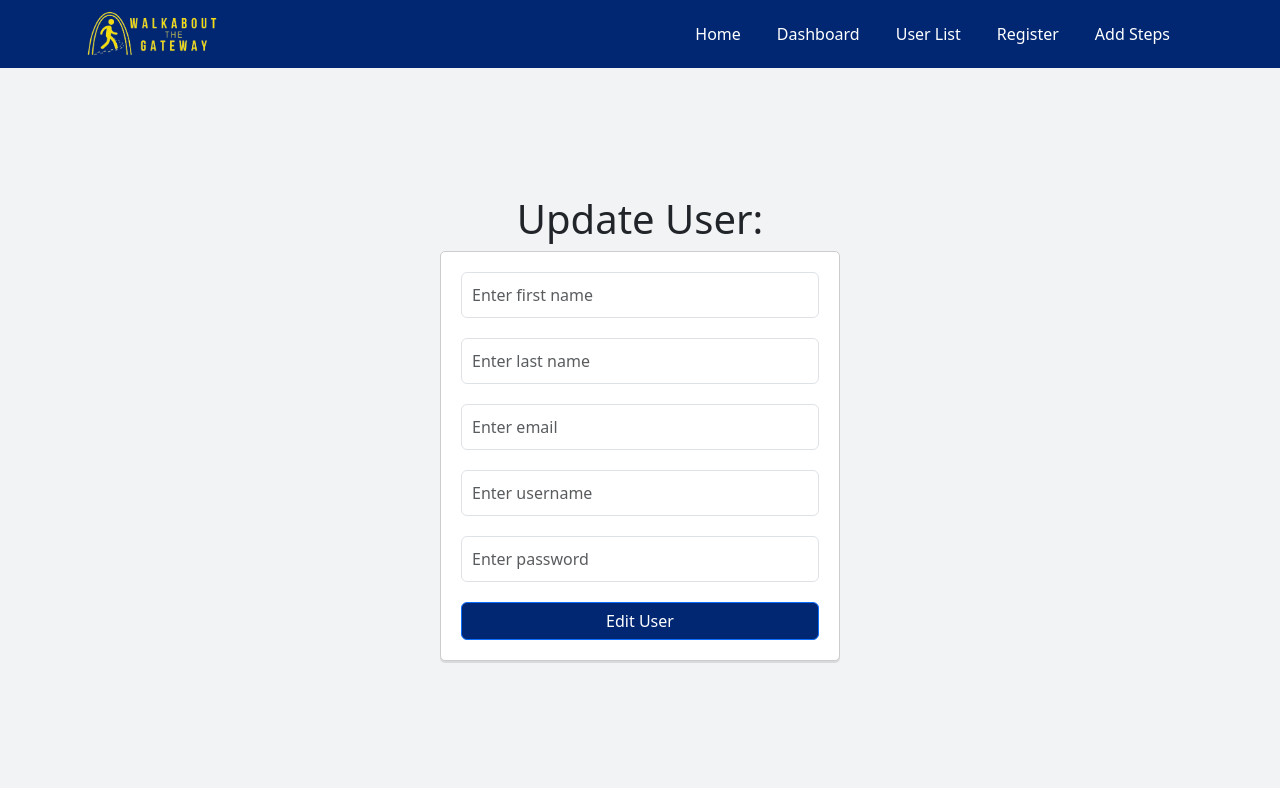
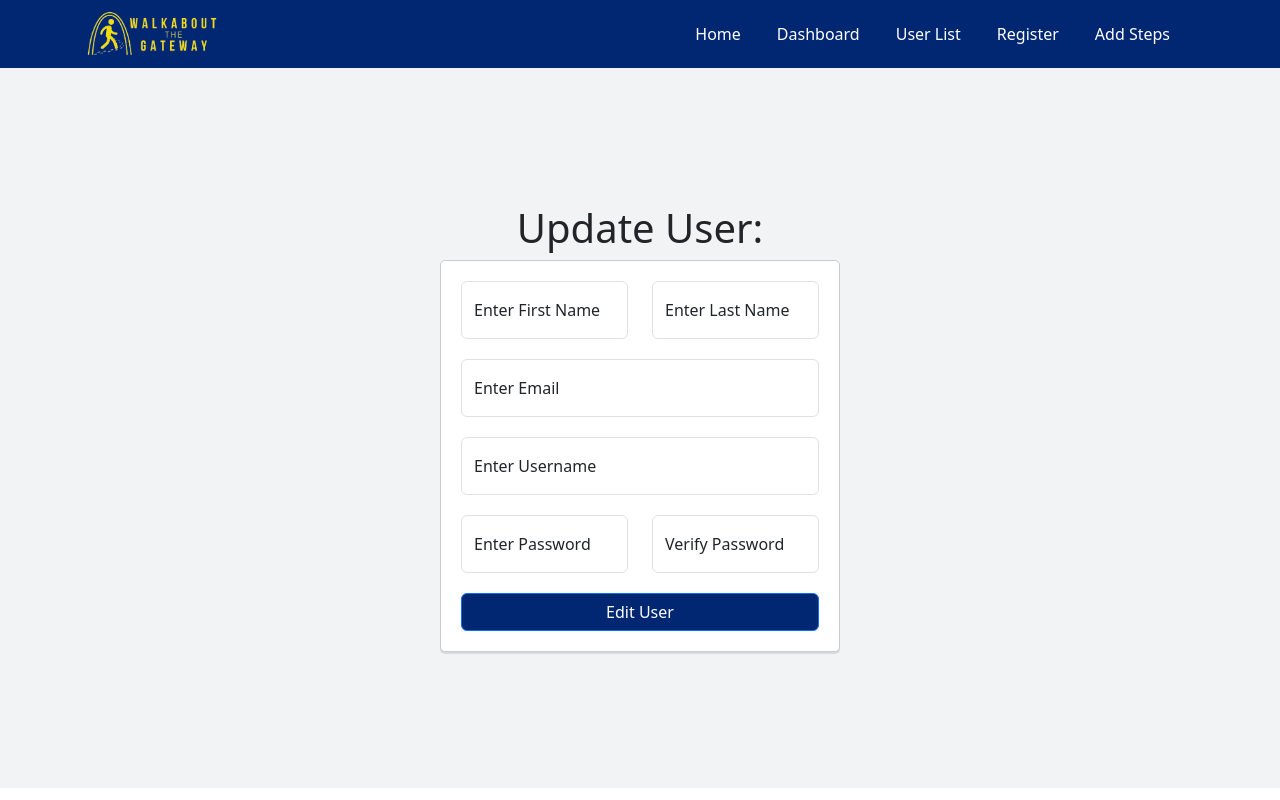
Before and after one commit to SarahLakey/Walkabout-Frontend, a React (Create React App) app: page /user/1 in a window 1280 px wide. Built offline with nearby package versions, Linux system fonts and the light colour scheme; no server answers.

Commit message:
fixed update users form

```diff
--- a/src/App.css
+++ b/src/App.css
@@ -1,6 +1,4 @@
-.App {
-  background-color: #0b3e71;
-}
+
 
 /* .App {
   text-align: center;
--- a/src/App.js
+++ b/src/App.js
@@ -21,7 +21,7 @@ function App() {
         <Route path='/userlist' element={<UserList/>} />
         <Route path='/user/:id' element={<UpdateUser/>} />
         <Route path='/stepCounter' element={<StepCounter/>} />
-
+        <Route path='/steps/:id' element={<StepCounter/>} />
         <Route path='*' element={<NoMatch/>} />
 
       </Routes>
--- a/src/index.css
+++ b/src/index.css
@@ -11,3 +11,7 @@ code {
   font-family: source-code-pro, Menlo, Monaco, Consolas, 'Courier New',
     monospace;
 }
+
+/* html {
+  background-color: #F2F3F4;
+} */
--- a/src/pages/dashboard/Dashboard.js
+++ b/src/pages/dashboard/Dashboard.js
@@ -1,17 +1,98 @@
+import { useState } from "react";
 import "./Dashboard.css"
-
-//import { useState, useEffect } from "react";
-// import Container from "react-bootstrap/Container";
-// import Row from "react-bootstrap/Row";
-// import Col from "react-bootstrap/Col";
-// import Table from "react-bootstrap/Table";
-// import Button from "react-bootstrap/Button";
-// import { useNavigate } from "react-router-dom";
+import { useEffect } from "react";
+import { Container } from "react-bootstrap";
+import { useNavigate } from "react-router-dom";
+import Row from "react-bootstrap/Row";
+import Col from "react-bootstrap/Col";
+import Table from "react-bootstrap/Table";
+import Button from "react-bootstrap/Button";
 
 const Dashboard = () => {
+
+    const [steps, setSteps] = useState([]);
+
+    const navigate = useNavigate();
+
+
+    useEffect( () => {
+        const fetchSteps = async () => {
+            try{
+                const response = await fetch("http://localhost:8080/api/steps");
+                const data = await response.json();
+
+                setSteps(data);
+            } catch(error){
+                console.error("Error fetching steps:", error.message);
+            }
+        }
+
+        fetchSteps();
+
+    }, []);
+
+
+
+    // call the delete user api
+    const handleDelete = async (stepId) => {
+        try {
+            const response = await fetch(`http://localhost:8080/api/steps/${stepId}`,
+                {
+                method: "DELETE",
+        });
+
+        //update page data without needing to refresh the page:
+        if(response.ok){
+            setSteps((prevUsers) =>
+                prevUsers.filter((user) => user.id !== stepId)
+            )
+        }
+
+            console.log(`Step input with ID ${stepId} deleted successfully`);
+
+        } catch (error) {
+            console.error("Error deleting steps:", error.message);
+        }
+    }
+
+    const handleUpdate = (stepId) => {
+        navigate(`/steps/${stepId}`);
+    }
+
     return (
         <>
-            <h1>My Dashboard</h1>
+            <Container className="mt-5">
+                <Row>
+                    <Col>
+                    <h1 className="text-center">Steps</h1>
+                    <Table striped bordered hover responsive>
+                        <thead>
+                            <tr>
+                                <th>Date</th>
+                                <th># of Steps</th>
+                                <th>Location</th>
+                                <th>Action</th>
+                            </tr>
+                        </thead>
+                        <tbody>
+                            {steps.map((step) => (
+                                <tr key={step.id}>
+                                    <td>{step.date}</td>
+                                    <td>{step.steps}</td>
+                                    <td>{step.location}</td>
+
+                                    <td>
+                                    <Button variant="outline-secondary" onClick={() => handleUpdate(step.id)}
+                                         >Update </Button> {" "}
+                                        <Button variant="outline-danger" onClick={()=> handleDelete(step.id)}>Delete</Button>
+                                    </td>
+                                </tr>
+                            ))}
+                        </tbody>
+                    </Table>
+                    </Col>
+                </Row>
+            </Container>
         </>
     )
 
--- a/src/pages/step/StepCounter.css
+++ b/src/pages/step/StepCounter.css
@@ -0,0 +1,38 @@
+.center-form{
+    display: flex;
+    flex-direction: column;
+    align-items: center;
+    justify-content: center;
+    height: 90vh;
+    background-color: #F2F3F4;
+}
+
+.center-form Form {
+    max-width: 400px;
+    width: 100%;
+    padding: 20px;
+    border: 1px solid #ccc;
+    background-color: #fff;
+    border-radius: 5px;
+    box-shadow: 0 2px rgba(0, 0, 0, 0.1);
+    text-align: center;
+}
+
+.center-form Form .form-control{
+    margin-bottom: 20px;
+    padding: 10px;
+}
+
+.center-form button {
+    background-color: #012773;
+}
+
+/* .center-form  input {
+    color: #012773;
+    border-color: #01277336;
+}
+
+.center-form input:focus {
+    border-color: #f0e442;
+    box-shadow: 0 0 0 .25rem #f0e4426b;
+} */
--- a/src/pages/user/RegisterUser.css
+++ b/src/pages/user/RegisterUser.css
@@ -10,7 +10,7 @@
 .center-form Form {
     max-width: 400px;
     width: 100%;
-    padding: 20px;
+    padding: 10px;
     border: 1px solid #ccc;
     background-color: #fff;
     border-radius: 5px;
--- a/src/pages/user/RegisterUser.js
+++ b/src/pages/user/RegisterUser.js
@@ -12,8 +12,8 @@ const RegisterUser = () => {
         lastName: "",
         email: "",
         username: "",
-        password: ""
-        // verifyPassword: ""
+        password: "",
+        verifyPassword: ""
 
     });
 
@@ -149,8 +149,8 @@ const RegisterUser = () => {
                             className="mb-3"
                         >
                         <Form.Control
-                            type="text"
-                            name="password"
+                            type="password"
+                            name="verifyPassword"
                             placeholder="Verify Password"
                             value= {formData.verifyPassword}
                             onChange={handleInputChange}
@@ -163,7 +163,6 @@ const RegisterUser = () => {
                         Register User
                     </Button>
 
-
                 </Form>
             </div>
         </>
--- a/src/pages/user/UpdateUser.js
+++ b/src/pages/user/UpdateUser.js
@@ -1,6 +1,6 @@
 import "./UpdateUser.css"
 import { useEffect, useState } from "react";
-import { Button, Form } from "react-bootstrap";
+import { Button, Col, FloatingLabel, Form, Row } from "react-bootstrap";
 import { useNavigate, useParams } from "react-router-dom";
 
 
@@ -15,8 +15,8 @@ const UpdateUser = () =>{
         lastName: "",
         email: "",
         username: "",
-        password: ""
-        // verifyPassword: ""
+        password: "",
+        verifyPassword: ""
 
     });
 
@@ -69,7 +69,13 @@ const UpdateUser = () =>{
         <div className="center-form">
             <h1>Update User:</h1>
             <Form onSubmit={handleSubmit}>
-                <Form.Group controlId="formFirstName">
+            <Row >
+                    <Form.Group as={Col} controlId="formFirstName">
+                    <FloatingLabel
+                    controlId="floatingFirsNameInput"
+                    label="Enter First Name"
+                    className="mb-3"
+                    >
                         <Form.Control
                             type="text"
                             name="firstName"
@@ -77,9 +83,15 @@ const UpdateUser = () =>{
                             value= {formData.firstName}
                             onChange={handleInputChange}
                         />
+                        </FloatingLabel>
                     </Form.Group>
 
-                <Form.Group controlId="formLastName">
+                    <Form.Group as={Col} controlId="formLastName">
+                    <FloatingLabel
+                    controlId="floatingLastNameInput"
+                    label="Enter Last Name"
+                    className="mb-3"
+                    >
                         <Form.Control
                             type="text"
                             name="lastName"
@@ -87,9 +99,15 @@ const UpdateUser = () =>{
                             value= {formData.lastName}
                             onChange={handleInputChange}
                         />
+                        </FloatingLabel>
                     </Form.Group>
-
-                <Form.Group controlId="formEmail" >
+                    </Row>
+                    <Form.Group as={Col} controlId="formEmail" >
+                    <FloatingLabel
+                    controlId="floatingEmailInput"
+                    label="Enter Email"
+                    className="mb-3"
+                    >
                         <Form.Control
                             type="email"
                             name="email"
@@ -97,9 +115,15 @@ const UpdateUser = () =>{
                             value= {formData.email}
                             onChange={handleInputChange}
                         />
+                        </FloatingLabel>
                     </Form.Group>
 
                     <Form.Group controlId="formUsername">
+                    <FloatingLabel
+                    controlId="floatingUsernameInput"
+                    label="Enter Username"
+                    className="mb-3"
+                    >
                         <Form.Control
                             type="text"
                             name="username"
@@ -107,27 +131,43 @@ const UpdateUser = () =>{
                             value= {formData.username}
                             onChange={handleInputChange}
                         />
+                        </FloatingLabel>
                     </Form.Group>
 
-                <Form.Group controlId="formPassword">
+                    <Row >
+                    <Form.Group as={Col} controlId="formPassword">
+                    <FloatingLabel
+                    controlId="floatingPasswordInput"
+                    label="Enter Password"
+                    className="mb-3"
+                    >
                         <Form.Control
                             type="password"
                             name="password"
-                        placeholder="Enter password"
+                            placeholder="Enter Password"
                             value= {formData.password}
                             onChange={handleInputChange}
                         />
+                        </FloatingLabel>
+
                     </Form.Group>
 
-                {/* <Form.Group controlId="formVerifyPassword">
+                    <Form.Group as={Col}  controlId="formVerifyPassword">
+                        <FloatingLabel
+                            controlId="floatingVerifyPasswordInput"
+                            label="Verify Password"
+                            className="mb-3"
+                        >
                         <Form.Control
-                        type="text"
-                        name="password"
-                        placeholder="Verify password"
+                            type="password"
+                            name= "verifyPassword"
+                            placeholder="Verify Password"
                             value= {formData.verifyPassword}
                             onChange={handleInputChange}
                         />
-                </Form.Group> */}
+                        </FloatingLabel>
+                    </Form.Group>
+                    </Row>
 
                 <Button variant="primary" type="submit" className="w-100">
                     Edit User
```
Also changed, not shown: src/pages/step/StepCounter.js (+42 -2 lines), src/pages/step/UpdateSteps.js (added). Lines whose indentation alone changed are shown as unchanged.
